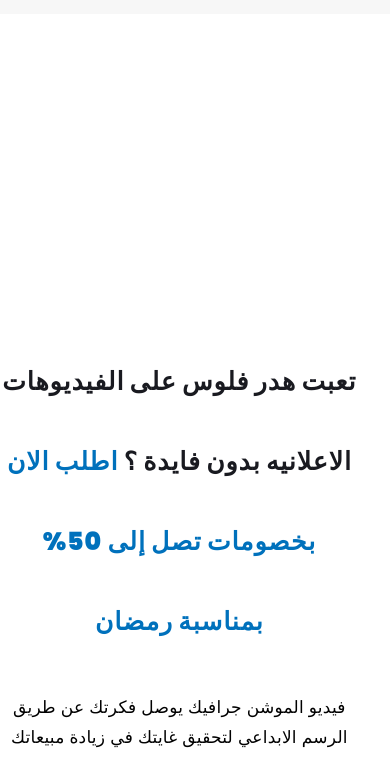
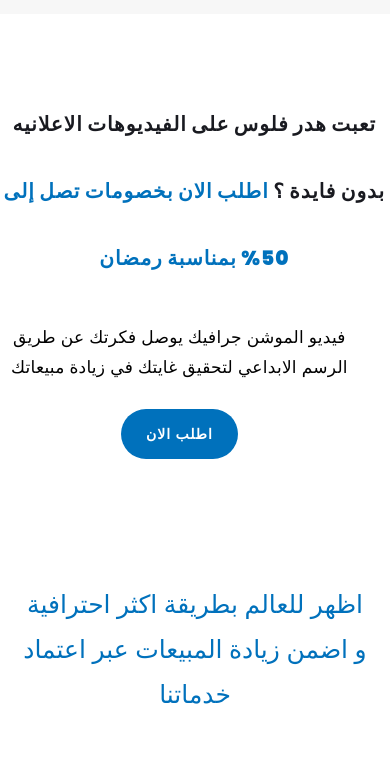
Before and after one commit to abduallahelbialy/langing-page, a plain HTML site: page index.html in a window 390 px wide. Shown: the part 66-842 px from the top of the page. Drawn offline with Linux system fonts and the light colour scheme.

Commit message:
laoder and fonts

```diff
--- a/assets/css/main.css
+++ b/assets/css/main.css
@@ -689,11 +689,13 @@ welcome
 }
 .welcome-area .header-text h1 {
     font-weight: 900;
-    font-size: 25px;
-    line-height: 80px;
+    font-size: 20px;
+    line-height: 67px;
     letter-spacing: 1px;
     margin-bottom: 30px;
     color: #191a20;
+    margin-top: -70%;
+    margin-right: -30px;
 }
 }
 
--- a/assets/js/custom.js
+++ b/assets/js/custom.js
@@ -221,10 +221,10 @@
 
 		$("#preloader").animate({
 			'opacity': '0'
-		}, 600, function () {
+		}, 100, function () {
 			setTimeout(function () {
 				$("#preloader").css("visibility", "hidden").fadeOut();
-			}, 300);
+			}, 100);
 		});
 	});
 
```
Also changed, not shown: index.html (+1 -1 lines).
